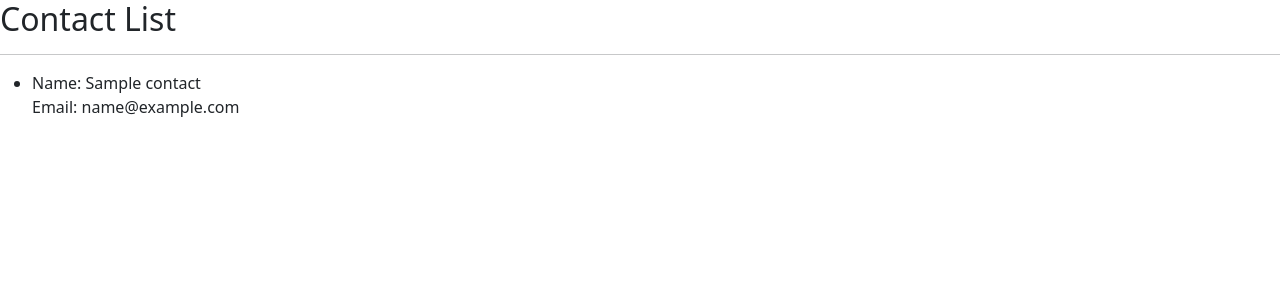
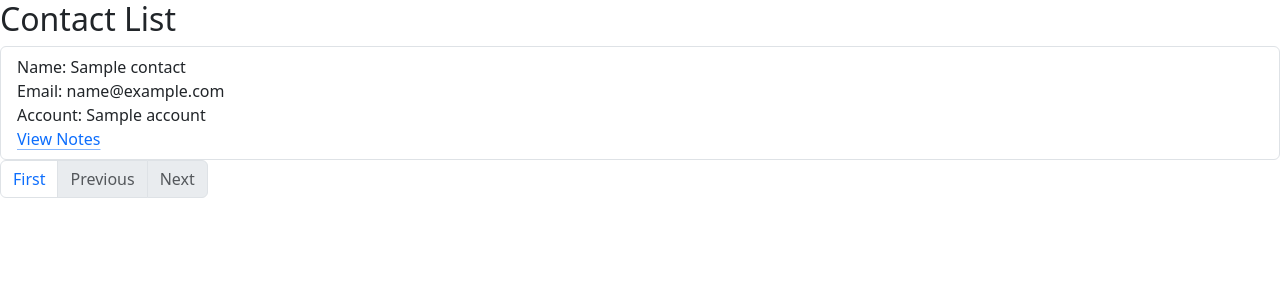
Before and after one commit to dbalseiro/merge_integration, a Flask app: template merge_integration/templates/index.html in a window 1280 px wide. Shown: the top 300 px of the page. Run offline with Flask 3, Linux system fonts and the light colour scheme; the template is opened without the code that fills it: most values are stand-ins (such as "Sample title", 1, 10 or a date in 2020); parts of the project's set-up code (start-up, migrations or seed data) failed here and were passed over; some libraries are stand-ins or nearby versions.

Commit message:
2-way binding

```diff
--- a/merge_integration/app.py
+++ b/merge_integration/app.py
@@ -1,7 +1,15 @@
-from flask import Flask, render_template
+from flask import Flask, make_response, render_template, request, redirect
 from merge.client import Merge
-from merge_integration.controllers import get_all_contacts
+from merge_integration.controllers import (
+    add_note,
+    get_all_contacts,
+    get_all_notes_from_contact,
+)
 from merge_integration.environment import MergeCfg, get_configuration_value
+
+import pdb
+
+from merge_integration.models import make_contact
 
 app = Flask(__name__)
 
@@ -9,7 +17,50 @@ api_key = get_configuration_value(MergeCfg.MERGE_API_KEY)
 account_token = get_configuration_value(MergeCfg.MERGE_ACCOUNT_TOKEN)
 merge_client = Merge(api_key=api_key, account_token=account_token)
 
+
 @app.route("/")
 def index():
-    contacts = get_all_contacts(merge_client)
-    return render_template("index.html", contacts=contacts)
+    cursor = request.cookies.get("cursor")
+    all_contacts = get_all_contacts(merge_client, cursor)
+    if contacts := all_contacts.results:
+        thrv_contacts = [make_contact(a) for a in contacts]
+        return render_template(
+            "index.html",
+            contacts=thrv_contacts,
+            previous=all_contacts.previous,
+            next=all_contacts.next,
+            is_first_page=cursor == "" or cursor == None,
+        )
+    else:
+        return "No contact found", 400
+
+
+@app.route("/next")
+def next():
+    cursor = request.args.get("cursor")
+    response = make_response(redirect("/"))
+    response.set_cookie("cursor", cursor or "")
+    return response
+
+
+@app.route("/first")
+def first():
+    response = make_response(redirect("/"))
+    response.set_cookie("cursor", "", expires=0)
+    return response
+
+
+@app.route("/notes")
+def notes():
+    cid = request.args.get("cid")
+    all_notes = get_all_notes_from_contact(merge_client, cid)
+    return render_template("notes.html", notes=all_notes, cid=cid)
+
+@app.post("/new-note")
+def new_note():
+    cid = request.form.get("cid")
+    note = request.form.get("note")
+    if cid and note:
+        add_note(merge_client, note, cid)
+    response = make_response(redirect("/"))
+    return response
--- a/merge_integration/templates/index.html
+++ b/merge_integration/templates/index.html
@@ -3,19 +3,60 @@
   <head>
     <meta charset="UTF-8">
     <link href="https://cdn.jsdelivr.net/npm/bootstrap@5.3.2/dist/css/bootstrap.min.css" rel="stylesheet" integrity="sha384-T3c6CoIi6uLrA9TneNEoa7RxnatzjcDSCmG1MXxSR1GAsXEV/Dwwykc2MPK8M2HN" crossorigin="anonymous">
+    <link rel="stylesheet" href="https://cdn.jsdelivr.net/npm/bootstrap-icons@1.3.0/font/bootstrap-icons.css">
     <script src="https://cdn.jsdelivr.net/npm/bootstrap@5.3.2/dist/js/bootstrap.bundle.min.js" integrity="sha384-C6RzsynM9kWDrMNeT87bh95OGNyZPhcTNXj1NW7RuBCsyN/o0jlpcV8Qyq46cDfL" crossorigin="anonymous"></script>
+    <script src="https://unpkg.com/htmx.org@1.9.5" integrity="sha384-xcuj3WpfgjlKF+FXhSQFQ0ZNr39ln+hwjN3npfM9VBnUskLolQAcN80McRIVOPuO" crossorigin="anonymous"></script>
     <title>Merge Integration</title>
   </head>
   <body>
     <h2>Contact List</h2>
-    <hr />
-    <ul>
+    <ul class="list-group">
       {% for contact in contacts %}
-      <li>
-        <div>Name: {{ contact.name }}</div>
-        <div>Email: {{ contact.email }}</div>
-      </li>
+        {% if contact.email %}
+        <li class="list-group-item">
+          <div>Name: {{ contact.name }}</div>
+          <div>Email: {{ contact.email }}</div>
+          <div>Account: {{ contact.account }}</div>
+          <a class="icon-link" style="cursor: pointer"
+            hx-get="/notes?cid={{ contact.contact_id }}"
+            hx-target="this"
+            hx-swap="outerHTML"
+          >
+            View Notes
+            <svg class="bi" aria-hidden="true"><use xlink:href="#arrow-right"></use></svg>
+          </a>
+        </li>
+        {% else %}
+        <li class="list-group-item disabled">
+          <div>Unknown contact</div>
+        </li>
+        {% endif %}
       {% endfor %}
     </ul>
+    <nav>
+      <ul class="pagination">
+          <li class="page-item">
+            {% if is_first_page %}
+            <div class="page-link disabled">First</diV>
+            {% else %}
+            <a class="page-link" href="/first">First</a>
+            {% endif %}
+          </li>
+          <li class="page-item">
+            {% if previous %}
+            <a class="page-link" href="/previous?cursor={{ previous }}">Previous</a>
+            {% else %}
+            <div class="page-link disabled">Previous</diV>
+            {% endif %}
+          </li>
+          <li class="page-item">
+            {% if next %}
+            <a class="page-link" href="/next?cursor={{ next }}">Next</a>
+            {% else %}
+            <div class="page-link disabled">Next</diV>
+            {% endif %}
+          </li>
+      </ul>
+    </nav>
   </body>
 </html>
```
Also changed, not shown: merge_integration/controllers.py (+29 -22 lines), merge_integration/models.py (+39 -1 lines), merge_integration/templates/notes.html (added, +14 -0 lines).
